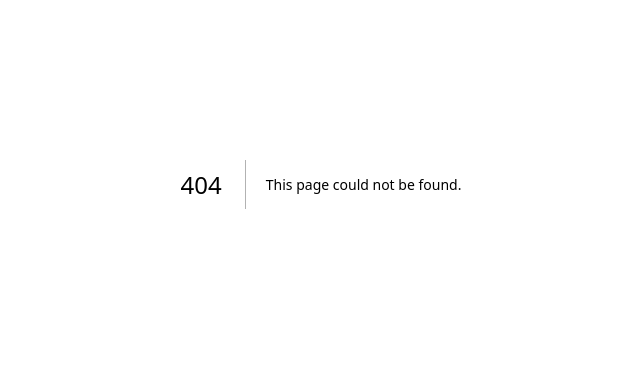
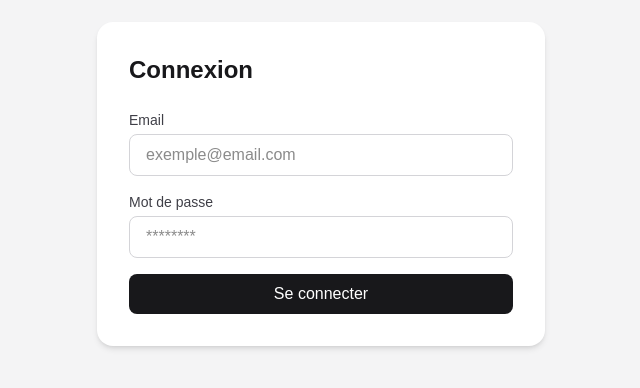
Before and after one commit to jadliaissam-edu/PM-A-frontend, a Next.js app: page /login in a window 1280 px wide. Before the commit this address had no page. Shown: the part 216-604 px from the top of the page, without its empty margins (319-959 px from the left). Built offline with nearby package versions, Linux system fonts and the light colour scheme.

Commit message:
Create login page UI

```diff
--- /dev/null
+++ b/app/login/page.tsx
@@ -0,0 +1,75 @@
+"use client";
+
+import { useForm } from "react-hook-form";
+import { authService, LoginPayload } from "../../services/auth.service";
+
+export default function LoginPage() {
+  const {
+    register,
+    handleSubmit,
+    formState: { errors, isSubmitting },
+  } = useForm<LoginPayload>();
+
+  const onSubmit = async (data: LoginPayload) => {
+    try {
+      const response = await authService.login(data);
+      console.log("Login success:", response);
+      alert("Connexion envoyée au backend avec succès.");
+    } catch (error) {
+      console.error("Login error:", error);
+      alert("Erreur de connexion au backend.");
+    }
+  };
+
+  return (
+    <main className="flex min-h-screen items-center justify-center bg-zinc-100 px-4">
+      <div className="w-full max-w-md rounded-2xl bg-white p-8 shadow-md">
+        <h1 className="mb-6 text-2xl font-bold text-zinc-900">Connexion</h1>
+
+        <form onSubmit={handleSubmit(onSubmit)} className="space-y-4">
+          <div>
+            <label className="mb-1 block text-sm font-medium text-zinc-700">
+              Email
+            </label>
+            <input
+              type="email"
+              {...register("email", { required: "L'email est obligatoire" })}
+              className="w-full rounded-lg border border-zinc-300 px-4 py-2 outline-none focus:border-zinc-500"
+              placeholder="exemple@email.com"
+            />
+            {errors.email && (
+              <p className="mt-1 text-sm text-red-500">{errors.email.message}</p>
+            )}
+          </div>
+
+          <div>
+            <label className="mb-1 block text-sm font-medium text-zinc-700">
+              Mot de passe
+            </label>
+            <input
+              type="password"
+              {...register("password", {
+                required: "Le mot de passe est obligatoire",
+              })}
+              className="w-full rounded-lg border border-zinc-300 px-4 py-2 outline-none focus:border-zinc-500"
+              placeholder="********"
+            />
+            {errors.password && (
+              <p className="mt-1 text-sm text-red-500">
+                {errors.password.message}
+              </p>
+            )}
+          </div>
+
+          <button
+            type="submit"
+            disabled={isSubmitting}
+            className="w-full rounded-lg bg-zinc-900 px-4 py-2 font-medium text-white transition hover:bg-zinc-800 disabled:opacity-50"
+          >
+            {isSubmitting ? "Connexion..." : "Se connecter"}
+          </button>
+        </form>
+      </div>
+    </main>
+  );
+}
```
